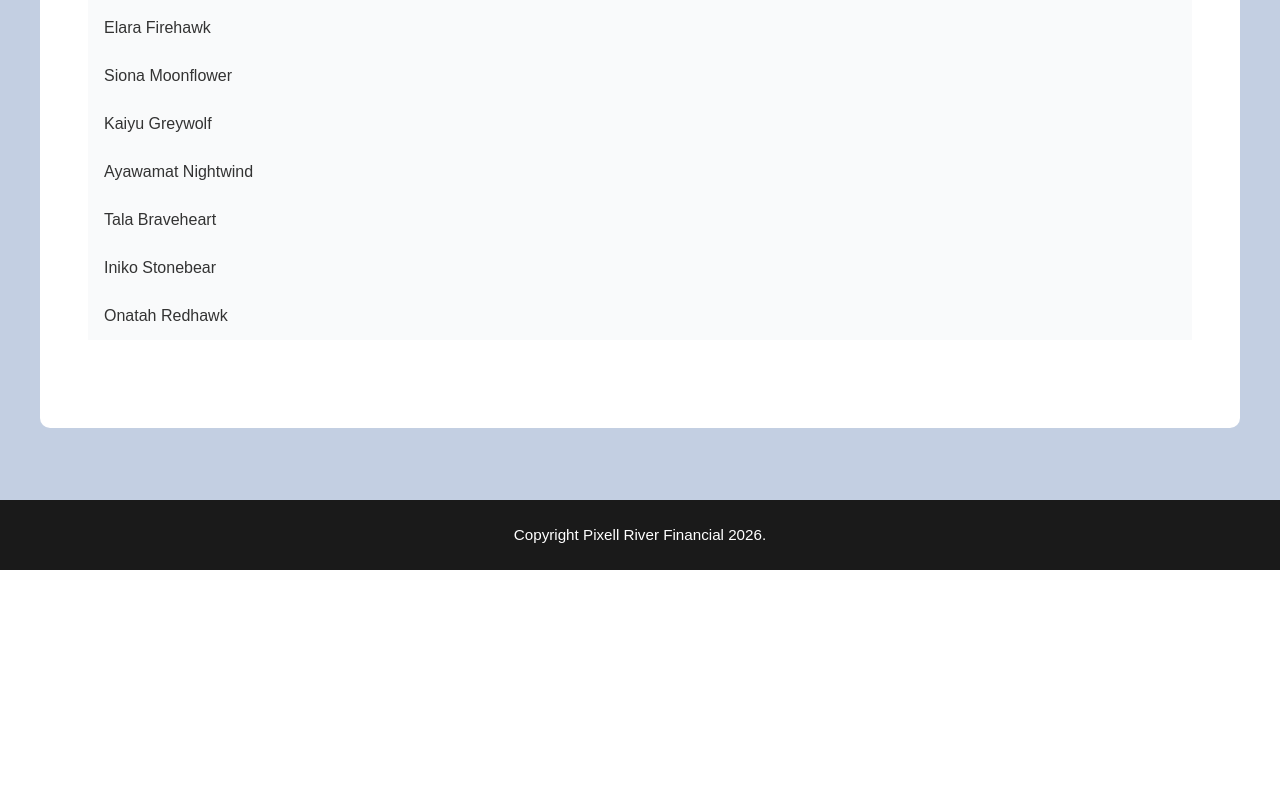
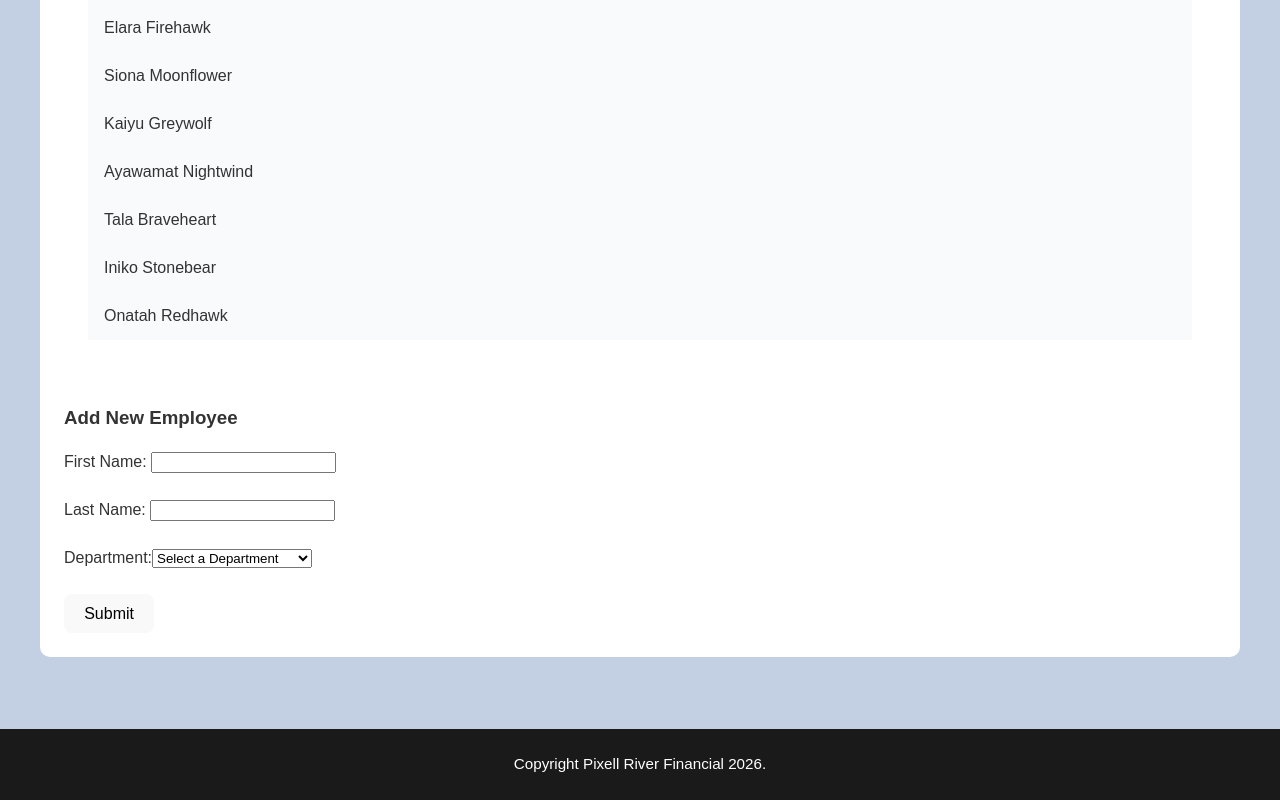
Before and after one commit to cmartin60/Full-Stack-Development, a React (Vite) app: page / in a window 1280 px wide. Shown: the part 3496-4296 px from the top of the page. Before the commit the page ends 4066 px from the top, so only its background shows below. Built offline with nearby package versions, Linux system fonts and the light colour scheme.

Commit message:
Updated employeedirectory to add my form components

```diff
--- a/src/components/employee/EmployeeDirectory.tsx
+++ b/src/components/employee/EmployeeDirectory.tsx
@@ -1,7 +1,23 @@
+import { useState } from "react";
+import Formcomponents from "../Lab2/formcomponents";
 import departmentData from "../../data/departments";
 
 export function Employees() {
-    const departmentListElement = departmentData.map(d => {
+    const [departments, setDepartments] = useState(departmentData);
+
+    const handleAddEmployee = (firstName: string, lastName: string, departmentName: string) => {
+        if (!departmentName) {
+            return;
+        }
+
+        setDepartments(prev => prev.map(d => (
+            d.name === departmentName
+                ? { ...d, employees: [...d.employees, { firstName, lastName }] }
+                : d
+        )));
+    };
+
+    const departmentListElement = departments.map(d => {
         return <section key={d.name}>
             <h2>{d.name}</h2>
             <ul className="employees">
@@ -15,6 +31,7 @@ export function Employees() {
             <section>
                 <h1>Employees by Department</h1>
                 {departmentListElement}
+                <Formcomponents onAddEmployee={handleAddEmployee} departments={departments} />
             </section>
         </main>
     )
```
